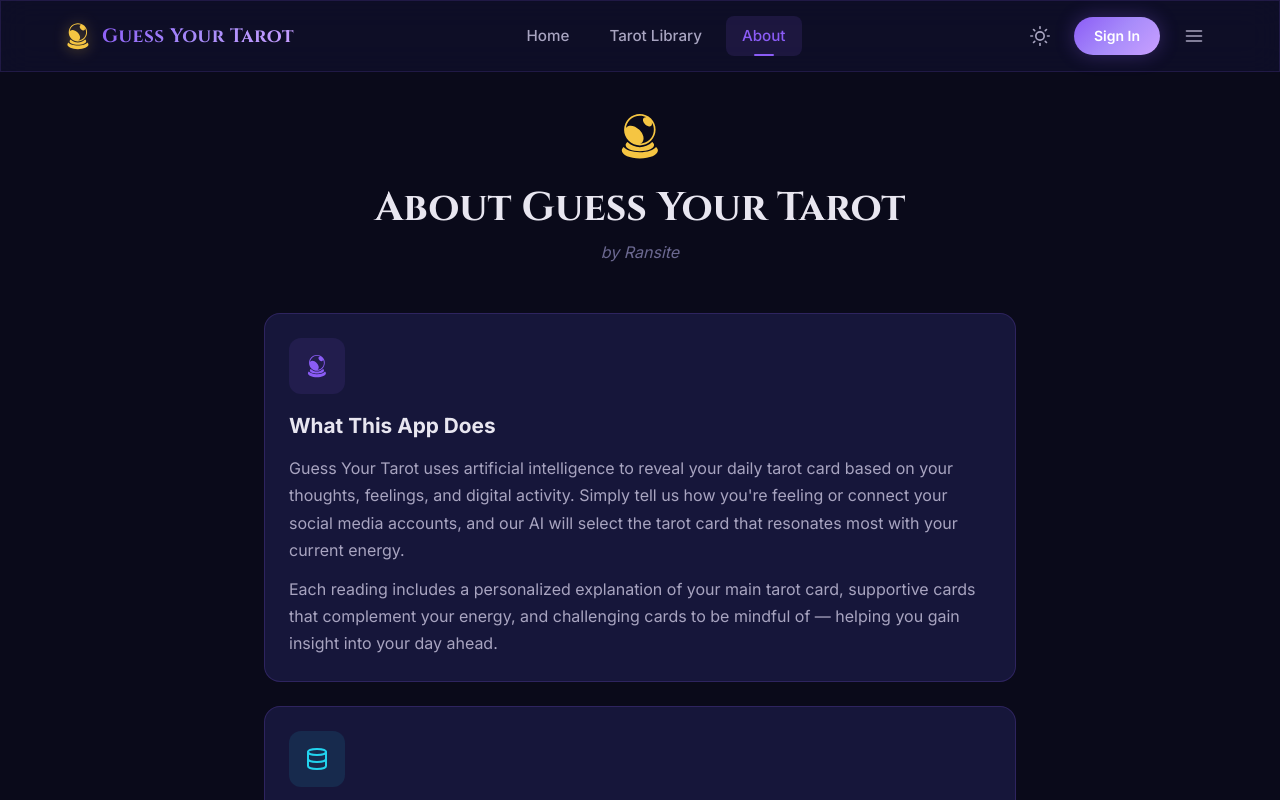
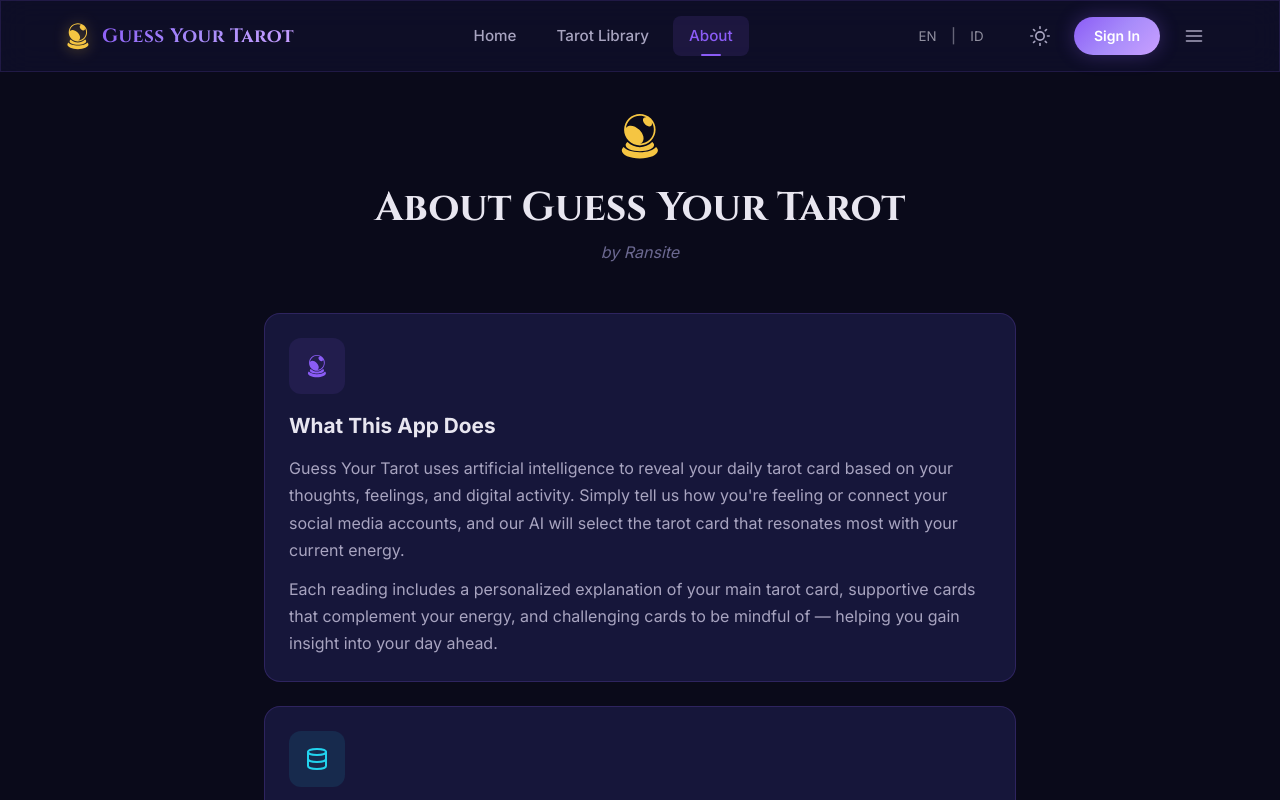
Before and after one commit to DanielRichardRansun/Guess-Your-Tarot, a React (Vite) app in the folder frontend/: page /about in a window 1280 px wide. Shown: the top 800 px of the page. Built offline with nearby package versions, Linux system fonts and the light colour scheme.

Commit message:
update multi language

```diff
--- a/frontend/package.json
+++ b/frontend/package.json
@@ -11,8 +11,12 @@
   },
   "dependencies": {
     "axios": "^1.13.6",
+    "i18next": "^25.8.15",
+    "i18next-browser-languagedetector": "^8.2.1",
+    "i18next-http-backend": "^3.0.2",
     "react": "^19.2.0",
     "react-dom": "^19.2.0",
+    "react-i18next": "^16.5.6",
     "react-icons": "^5.6.0",
     "react-router-dom": "^7.13.1"
   },
--- /dev/null
+++ b/frontend/src/components/LanguageSwitcher.css
@@ -0,0 +1,34 @@
+.language-switcher {
+  display: flex;
+  align-items: center;
+  gap: 0.5rem;
+  font-size: 0.9rem;
+  font-weight: 500;
+  margin-right: 1rem;
+}
+
+.lang-btn {
+  background: none;
+  border: none;
+  color: var(--text-color);
+  opacity: 0.6;
+  cursor: pointer;
+  padding: 0.2rem 0.4rem;
+  transition: all 0.3s ease;
+  font-family: inherit;
+}
+
+.lang-btn:hover {
+  opacity: 0.8;
+}
+
+.lang-btn.active {
+  opacity: 1;
+  font-weight: 700;
+  color: var(--primary-color);
+}
+
+.lang-separator {
+  opacity: 0.4;
+  color: var(--text-color);
+}
--- /dev/null
+++ b/frontend/src/components/LanguageSwitcher.jsx
@@ -0,0 +1,31 @@
+import React from "react";
+import { useTranslation } from "react-i18next";
+import "./LanguageSwitcher.css";
+
+const LanguageSwitcher = () => {
+  const { i18n } = useTranslation();
+
+  const changeLanguage = (lng) => {
+    i18n.changeLanguage(lng);
+  };
+
+  return (
+    <div className="language-switcher">
+      <button
+        className={`lang-btn ${i18n.language === "en" ? "active" : ""}`}
+        onClick={() => changeLanguage("en")}
+      >
+        EN
+      </button>
+      <span className="lang-separator">|</span>
+      <button
+        className={`lang-btn ${i18n.language === "id" ? "active" : ""}`}
+        onClick={() => changeLanguage("id")}
+      >
+        ID
+      </button>
+    </div>
+  );
+};
+
+export default LanguageSwitcher;
--- a/frontend/src/components/Navbar.jsx
+++ b/frontend/src/components/Navbar.jsx
@@ -4,19 +4,22 @@ import { useTheme } from "../contexts/ThemeContext";
 import { useAuth } from "../contexts/AuthContext";
 import { FiSun, FiMoon, FiMenu, FiX, FiUser, FiLogOut } from "react-icons/fi";
 import { GiCrystalBall } from "react-icons/gi";
+import { useTranslation } from "react-i18next";
+import LanguageSwitcher from "./LanguageSwitcher";
 import "./Navbar.css";
 
 export default function Navbar() {
   const { theme, toggleTheme } = useTheme();
   const { user, logout } = useAuth();
+  const { t } = useTranslation();
   const location = useLocation();
   const [mobileOpen, setMobileOpen] = useState(false);
   const [profileOpen, setProfileOpen] = useState(false);
 
   const navLinks = [
-    { path: "/", label: "Home" },
-    { path: "/library", label: "Tarot Library" },
-    { path: "/about", label: "About" },
+    { path: "/", label: t("navbar.home") },
+    { path: "/library", label: t("navbar.library") },
+    { path: "/about", label: t("navbar.about") },
   ];
 
   const isActive = (path) => location.pathname === path;
@@ -48,12 +51,14 @@ export default function Navbar() {
               className={`navbar__link navbar__link--mobile-only ${isActive("/profile") ? "navbar__link--active" : ""}`}
               onClick={() => setMobileOpen(false)}
             >
-              Profile
+              {t("navbar.profile")}
             </Link>
           )}
         </div>
 
         <div className="navbar__actions">
+          <LanguageSwitcher />
+
           <button
             className="btn btn--icon btn--ghost navbar__theme-btn"
             onClick={toggleTheme}
@@ -86,7 +91,7 @@ export default function Navbar() {
                     className="navbar__dropdown-item"
                     onClick={() => setProfileOpen(false)}
                   >
-                    <FiUser /> Profile
+                    <FiUser /> {t("navbar.profile")}
                   </Link>
                   <button
                     className="navbar__dropdown-item navbar__dropdown-item--danger"
@@ -95,14 +100,14 @@ export default function Navbar() {
                       setProfileOpen(false);
                     }}
                   >
-                    <FiLogOut /> Logout
+                    <FiLogOut /> {t("navbar.logout")}
                   </button>
                 </div>
               )}
             </div>
           ) : (
             <Link to="/login" className="btn btn--primary btn--sm">
-              Sign In
+              {t("navbar.login")}
             </Link>
           )}
 
--- /dev/null
+++ b/frontend/src/i18n.js
@@ -0,0 +1,27 @@
+import i18n from "i18next";
+import { initReactI18next } from "react-i18next";
+import LanguageDetector from "i18next-browser-languagedetector";
+import enTranslation from "./locales/en/translation.json";
+import idTranslation from "./locales/id/translation.json";
+
+const resources = {
+  en: {
+    translation: enTranslation,
+  },
+  id: {
+    translation: idTranslation,
+  },
+};
+
+i18n
+  .use(LanguageDetector)
+  .use(initReactI18next)
+  .init({
+    resources,
+    fallbackLng: "en",
+    interpolation: {
+      escapeValue: false, // react already safes from xss
+    },
+  });
+
+export default i18n;
--- /dev/null
+++ b/frontend/src/locales/en/translation.json
@@ -0,0 +1,21 @@
+{
+  "navbar": {
+    "home": "Home",
+    "reading": "Reading",
+    "library": "Tarot Library",
+    "profile": "Profile",
+    "about": "About",
+    "login": "Sign In",
+    "signup": "Sign Up",
+    "logout": "Logout",
+    "my_team": "My Team"
+  },
+  "home": {
+    "title": "What Tarot Are You",
+    "title_highlight": "Today?",
+    "subtitle": "Tell us how you feel today and let AI reveal your tarot card. Your thoughts hold the key to your cosmic destiny.",
+    "placeholder": "Tell me what's on your mind today... How are you feeling? What happened recently? What are you hoping for?",
+    "reveal_btn": "Reveal My Tarot",
+    "shuffling": "Shuffling the cosmic deck..."
+  }
+}
--- /dev/null
+++ b/frontend/src/locales/id/translation.json
@@ -0,0 +1,21 @@
+{
+  "navbar": {
+    "home": "Beranda",
+    "reading": "Baca Tarot",
+    "library": "Pustaka",
+    "profile": "Profil",
+    "about": "Tentang",
+    "login": "Masuk",
+    "signup": "Daftar",
+    "logout": "Keluar",
+    "my_team": "Tim Saya"
+  },
+  "home": {
+    "title": "Apa Tarot Anda",
+    "title_highlight": "Hari Ini?",
+    "subtitle": "Katakan pada kami bagaimana perasaan Anda hari ini dan biarkan AI mengungkapkan kartu tarot Anda. Pikiran Anda memegang kunci takdir kosmik Anda.",
+    "placeholder": "Katakan apa yang ada di pikiran Anda hari ini... Bagaimana perasaan Anda? Apa yang baru saja terjadi? Apa yang Anda harapkan?",
+    "reveal_btn": "Ungkap Tarot Saya",
+    "shuffling": "Mengocok dek kosmik..."
+  }
+}
--- a/frontend/src/main.jsx
+++ b/frontend/src/main.jsx
@@ -1,5 +1,6 @@
 import { StrictMode } from "react";
 import { createRoot } from "react-dom/client";
+import "./i18n";
 import App from "./App.jsx";
 
 createRoot(document.getElementById("root")).render(
--- a/frontend/src/pages/HomePage.jsx
+++ b/frontend/src/pages/HomePage.jsx
@@ -11,6 +11,7 @@ import {
 } from "react-icons/fa";
 import { FiSend, FiStar, FiZap } from "react-icons/fi";
 import { GiCrystalBall, GiCardRandom } from "react-icons/gi";
+import { useTranslation } from "react-i18next";
 import CardShuffle from "../components/CardShuffle";
 import api from "../api";
 import "./HomePage.css";
@@ -67,6 +68,7 @@ export default function HomePage() {
   const [limitReached, setLimitReached] = useState(false);
   const navigate = useNavigate();
   const { user } = useAuth();
+  const { t } = useTranslation();
 
   const handleReveal = async () => {
     if (!inputText.trim()) return;
@@ -163,7 +165,7 @@ export default function HomePage() {
 
   return (
     <div className="home">
-      {loading && <CardShuffle message="Shuffling the cosmic deck..." />}
+      {loading && <CardShuffle message={t("home.shuffling")} />}
 
       {/* Hero Section */}
       <section className="hero">
@@ -177,17 +179,15 @@ export default function HomePage() {
             <GiCardRandom /> AI-Powered Tarot Reading
           </div>
           <h1 className="hero__title">
-            What Tarot Are You <span className="text-gradient">Today?</span>
+            {t("home.title")}{" "}
+            <span className="text-gradient">{t("home.title_highlight")}</span>
           </h1>
-          <p className="hero__subtitle">
-            Tell us how you feel today and let AI reveal your tarot card. Your
-            thoughts hold the key to your cosmic destiny.
-          </p>
+          <p className="hero__subtitle">{t("home.subtitle")}</p>
 
           <div className="hero__input-wrapper">
             <textarea
               className="hero__input"
-              placeholder="Tell me what's on your mind today... How are you feeling? What happened recently? What are you hoping for?"
+              placeholder={t("home.placeholder")}
               value={inputText}
               onChange={(e) => setInputText(e.target.value)}
               onKeyDown={handleKeyDown}
@@ -201,7 +201,7 @@ export default function HomePage() {
                 onClick={handleReveal}
                 disabled={!inputText.trim() || loading}
               >
-                <FiStar /> Reveal My Tarot
+                <FiStar /> {t("home.reveal_btn")}
               </button>
             </div>
           </div>
```
Also changed, not shown: 1 other file (tests, documents, lock files or other folders).
